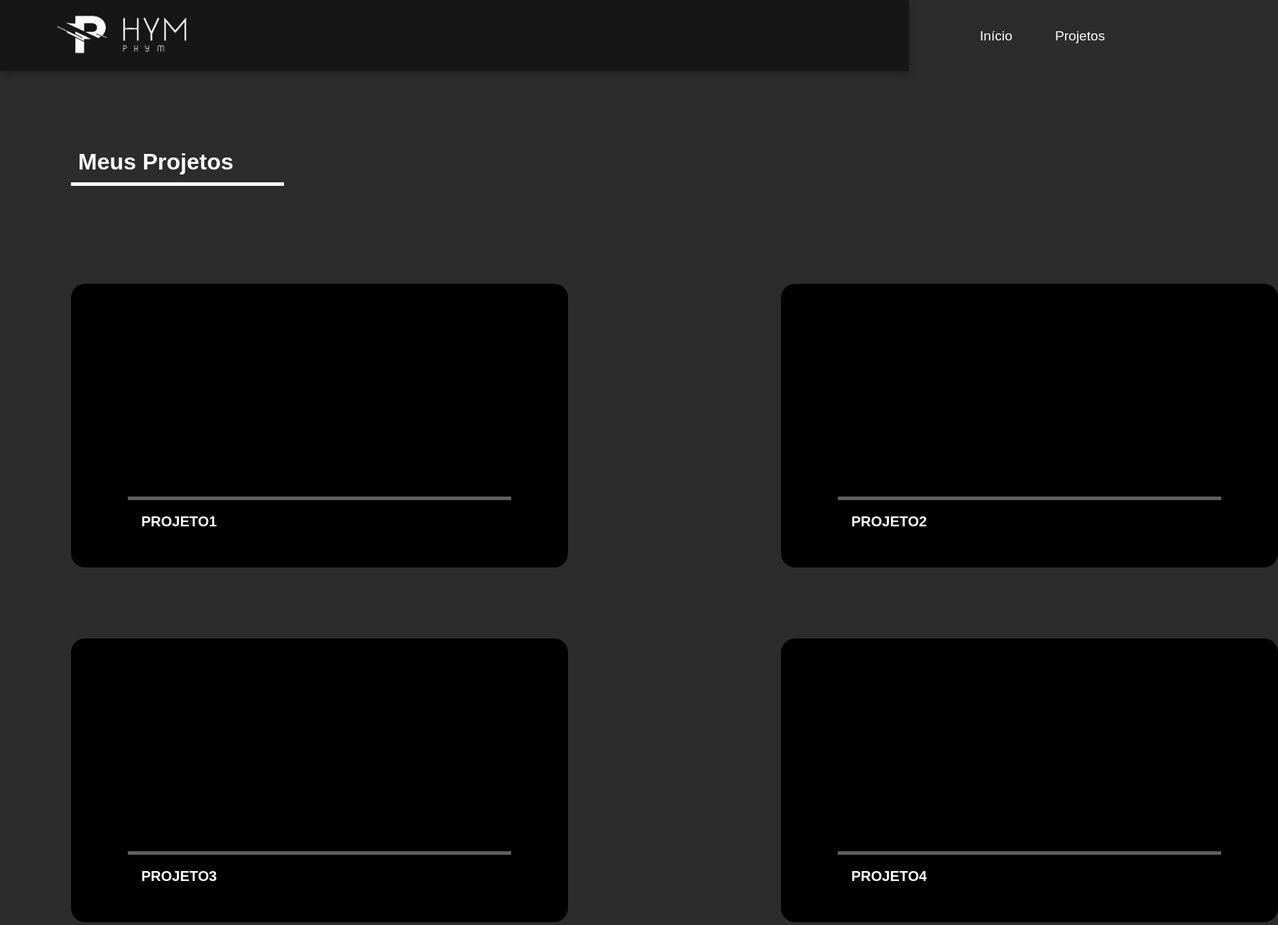
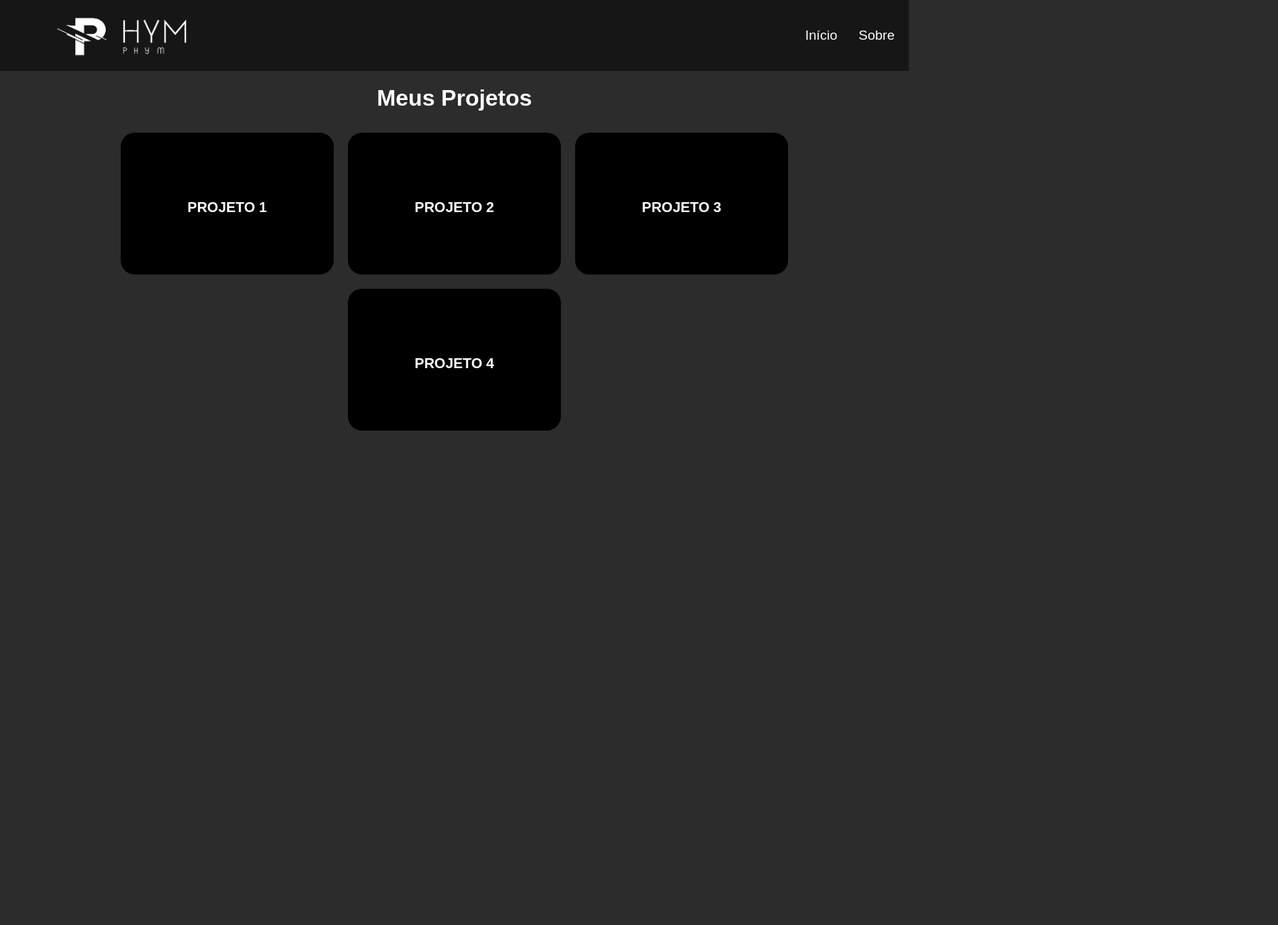
Before and after one commit to dev-yokoyama/Portifolio, a plain HTML site: page html/projetos.html in a window 1280 px wide. Shown: the whole page at 71% size, 1800 px wide, since content can reach past the window. After the commit the page ends 800 px from the top, so only its background shows below. Drawn offline with Linux system fonts and the light colour scheme.

Commit message:
Seu comentário aqui

```diff
--- a/css/projetos.css
+++ b/css/projetos.css
@@ -2,7 +2,6 @@
   margin: 0;
   padding: 0;
   box-sizing: border-box;
-
 }
 
 body, html {
@@ -11,54 +10,44 @@
   color: white;
   font-family: 'Poppins', sans-serif;
 }
-.header-overlay {
-    position: absolute;
-    top: 0;
-    left: 0;
-    width: 100%;
-    height: 100%;
-    pointer-events: none;
-  }
 
 .headers {
-    position: relative;
-    width: 100%;
+  display: flex;
+  justify-content: space-between;
+  align-items: center;
+  padding: 0 20px;
   height: 100px;
-    box-shadow: 0px 4px 10px rgba(0, 0, 0, 0.3);
-    z-index: 1000;
+  background: rgba(0, 0, 0, 0.5);
+}
+a{
   color: white;
+  text-decoration: none;
+  font-size: 19px;
+}
+.header-container {
   display: flex;
+  justify-content: space-between;
   align-items: center;
-    justify-content: space-between;
-    padding: 0 20px;
-    background: rgba(0, 0, 0, 0.5);
   width: 100%;
 }
 
-  .headers  {
-    margin: 0;
-    font-size: 1.5rem;
-    box-shadow: 0px 4px 10px rgba(0, 0, 0, 0.3);
+.teste {
+  list-style: none;
+  display: flex;
+  margin-left: auto;
 }
 
-  .teste, .teste2 {
-    list-style: none;
-    display: flex;
-  }
-
-  .teste, .teste2, .teste4{
+.teste4 {
   margin-left: 30px;
-  }
-
-  .teste, .teste2, .teste3 {
-    color: white;
-    text-decoration: none;
-    font-size: 1.2rem;
 }
 
 .logo-tipo {
   width: 300px;
+}
 
+
+.logo-tipo {
+  width: 300px;
 }
 
 .logo-tipo:hover {
@@ -66,110 +55,82 @@
   transition: 2s;
 }
 
-  .teste {
-    margin-left: 1300px;
+.projetos-section {
+  padding: 20px;
+  text-align: center;
+}
+
+.meus {
+  margin-bottom: 20px;
+  padding-bottom: 10px;
+}
+
+.projetos-container {
+  display: flex;
+  flex-wrap: wrap;
+  justify-content: center;
+  gap: 20px;
+}
+
+.projetos {
+  background-color: #000000;
+  width: 300px;
+  height: 200px;
+  border-radius: 20px;
   display: flex;
   align-items: center;
-    top: 40px;
-    gap: 30px;
-    position: absolute;
+  justify-content: center;
+  text-align: center;
 }
 
-  .teste3:hover {
-    border: none;
-    transition: 1s;
-    background-color: #000000;
-    padding: 10px 15px;
-    border-radius: 30px;
-  }
-  .projetos{
-    background-color: #000000;
-    width: 700px;
-    border-radius: 20px;
-    height: 400px;
-    position: absolute;
-    top: 400px;
-    margin-left: 100px;
-  }
-  .projeto1{
-    position: absolute;
-    border-top: solid 5px rgb(95, 95, 95) ;
-    width: 540px;
-    top: 300px;
-    padding: 19px;
-    margin-left: 80px;
-    font-size: 20px;
-  }
-  .meus{
-    position: absolute;
-    top: 200px;
-    margin-left: 100px;
-    border: none;
-    border-bottom: 5px rgb(255, 255, 255) solid;
-    width: 300px;
-    border-bottom-style: solid;
-    padding: 10px;
-  }
-  .projetos2{
-    background-color: #000000;
-    width: 700px;
-    border-radius: 20px;
-    height: 400px;
-    position: absolute;
-    top: 400px;
-    margin-left: 1100px;
-  }
-  .projeto2{
-    position: absolute;
-    border-top: solid 5px rgb(95, 95, 95) ;
-    width: 540px;
-    top: 300px;
-    padding: 19px;
-    margin-left: 80px;
+.projeto {
+  padding-top: 10px;
   font-size: 20px;
 }
 
-
-
-  .projetos4{
-    background-color: #000000;
-    width: 700px;
-    border-radius: 20px;
-    height: 400px;
-    position: absolute;
-    top: 900px;
-    margin-left: 1100px;
-  }
-  .projeto4{
-    position: absolute;
-    border-top: solid 5px rgb(95, 95, 95) ;
-    width: 540px;
-    top: 300px;
-    padding: 19px;
-    margin-left: 80px;
-    font-size: 20px;
+@media (max-width: 768px) {
+  .headers {
+      padding: 0 10px;
+      height: 80px;
   }
 
-  .projetos5{
-    background-color: #000000;
-    width: 700px;
-    border-radius: 20px;
-    height: 400px;
-    position: absolute;
-    top: 900px;
-    margin-left: 100px;
+  .projetos-section {
+      padding: 10px;
   }
-  .projeto5{
-    position: absolute;
-    border-top: solid 5px rgb(95, 95, 95) ;
-    width: 540px;
-    top: 300px;
-    padding: 19px;
-    margin-left: 80px;
-    font-size: 20px;
+
+  .projetos {
+      width: 100%;
+      height: auto;
+      padding: 20px;
   }
- .naosei{
-    position: absolute;
-    top: 1400px;
-    color: #2C2C2C;
+
+  .projetos-container {
+      gap: 10px;
   }
+
+  .logo-tipo {
+      width: 200px;
+  }
+}
+@media (max-width: 768px) {
+  a {
+      font-size: 16px;
+  }
+  .projeto {
+      font-size: 18px;
+  }
+}
+@media (max-width: 480px) {
+  .headers {
+      flex-direction: column;
+      height: auto;
+  }
+
+  .teste4 {
+      margin-left: 0;
+  }
+
+  .projetos {
+      height: auto;
+  }
+}
--- a/css/sobre.css
+++ b/css/sobre.css
@@ -2,53 +2,17 @@
   margin: 0;
   padding: 0;
   box-sizing: border-box;
-
 }
 
 body, html {
   height: 100%;
   background: #2C2C2C;
   color: white;
-    font-family: 'Poppins', sans-serif;;
-  }
-.teste, .teste2 {
-    list-style: none;
-    display: flex;
-  }
-
- .teste, .teste2, .teste4{
-    margin-left: 30px;
-  }
-
-.teste, .teste2, .teste3 {
-    color: rgb(255, 255, 255);
-    text-decoration: none;
-    font-size: 1.2rem;
-  }
-  .logo-tipo:hover{
-    width: 350px;
-    transition: 2s;
-  }
-  .teste{
-	margin-left: 1400px;
-	display: flex;
-    align-items: center;
-   top: 40px;
-	gap:30px;
-    position: absolute;
-}
-.teste3:hover{
-border: none;
-transition: 1s;
-background-color: #000000;
-padding: 10px 15px;
-border-radius: 30px;
-}
-.logo-tipo{
-    width:300px;
+  font-family: 'Poppins', sans-serif;
 }
 
 .headers {
+  position: relative;
   width: 100%;
   height: 100px;
   z-index: 1000;
@@ -60,259 +24,112 @@ border-radius: 30px;
   background: rgba(0, 0, 0, 0.5);
 }
 
-  .headers  {
-    margin: 0;
-    font-size: 1.5rem;
+.header-container {
+  display: flex;
+  align-items: center;
+  justify-content: space-between;
+  width: 100%;
 }
 
- .cursos{
-  margin-left: 200px;
-  position: absolute;
-  top: 1240px;
-  justify-content: center;
-  align-items: center;
-  overflow: hidden;
-
-  padding: 50px;
- }
- .img-cursos{
-  margin-left: 120px;
-  position: absolute;
-  top: 1250px;
-  border-radius: 10px;
-  background: rgba(0, 0, 0, 0.5);
- }
- .img-cursos2{
-  margin-left: 120px;
-  position: absolute;
-  top: 1810px;
-  border-radius: 10px;
-  background: rgba(0, 0, 0, 0.5);
- }
- .cursos2{
-  margin-left: 200px;
-  position: absolute;
-  top: 1800px;
-  padding: 50px;
- }
- .cursos3{
-  margin-left: 200px;
-  position: absolute;
-  top: 2450px;
+.teste, .teste2 {
+  list-style: none;
+  display: flex;
 }
 
-
- .img-cursos3{
-  margin-left: 80px;
-  position: absolute;
-  top: 2390px;
-  height: 100px;
-  border-radius: 10px;
-  background: rgba(0, 0, 0, 0.5);
+.teste4 {
+  margin-left: 30px;
 }
 
-
- .tudo{
-  position: absolute;
-
+.teste3 {
+  color: rgb(255, 255, 255);
+  text-decoration: none;
+  font-size: 1.2rem;
 }
 
-
- .complemento{
-  position: absolute;
-  margin-left: 100px;
-  top: 1100px;
-  font-size: 40px;
-  border-bottom: 5px rgb(255, 255, 255) solid;
-  width: 600px;
-  padding: 10px;
-
+.teste3:hover {
+  border: none;
+  transition: 1s;
+  background-color: #000000;
+  padding: 10px 15px;
+  border-radius: 30px;
 }
 
-
- .texto-todo{
-  margin-left: 100px;
-  font-size: 40px;
-  border-bottom: 5px rgb(255, 255, 255) solid;
-  width: 500px;
-  border-bottom-style: solid;
-  padding: 10px;
-
+.logo-tipo {
+  width: 300px;
 }
 
+.texto-todo {
+  margin: 40px;
+  font-size: 40px;
+  border-bottom: 5px solid #fff;
+}
 
+.sobre-mim {
+  margin: 20px 40px;
+  font-size: 25px;
+}
 
- .com{
-  position: relative;
-  top: 650px;
-  margin-left: 700px;
+.Competencias {
+  margin: 40px;
+  font-size: 40px;
+  border-bottom: 5px solid #fff;
+}
+
+.com-container {
+  display: flex;
+  justify-content: space-between;
+  margin: 20px 40px;
+}
+
+.com, .com2, .com3, .com4 {
   width: 140px;
-  height:80px;
+  height: 80px;
   border-radius: 30px;
   display: flex;
   justify-content: center;
   align-items: center;
- overflow: hidden;
-}
-.com::before{
-  content: '';
-  position: absolute;
-width: 20px;
-height: 200%;
-background: linear-gradient(180deg, #ffffff, #ffffff);
-animation: animate 3s linear infinite;
-}
-@keyframes animate{
-  100%{
-    transform: rotate(360deg);
-  }
-}
-.com::after{
-  content: '';
-  position: absolute;
+  position: relative;
   background: rgb(104, 104, 104);
-  inset: 5px;
-  border-radius: inherit;
-}
- .sobre-mim{
-  position: absolute;
-  top: 250px;
-  font-size: 25px;
-  margin-left: 400px;
- }
-
-  .Competencias{
-    position: absolute;
-    top: 720px;
-    margin-left: 100px;
-    font-size: 40px;
-    border: none;
-    border-bottom: 5px rgb(255, 255, 255) solid;
-    width: 400px;
-    border-bottom-style: solid;
-    padding: 10px;
-  }
-  .naosei{
-    font-size: 30px;
-    margin-left: 745px;
-    position: absolute;
-    top: 620px;
-    color: #9208c9;
+  border-radius: 40px;
 }
 
 
 
 
-.com2::after{
-  content: '';
-  position: absolute;
-  background: rgb(104, 104, 104);
-  inset: 5px;
-  border-radius: inherit;
+
+@keyframes animate {
+  100% {
+      transform: rotate(360deg);
   }
-.com2::before{
-  content: '';
-  position: absolute;
-width: 20px;
-height: 200%;
-background: linear-gradient(180deg, #ffffff, #ffffff);
-animation: animate 3s linear infinite;
 }
 
-.com2{
-  position: relative;
-  top: 570px;
-  margin-left: 900px;
-  width: 140px;
-  height:80px;
-  border-radius: 30px;
- display: flex;
- justify-content: center;
- align-items: center;
- overflow: hidden;
+.complemento {
+  margin: 40px 40px;
+  font-size: 40px;
+  border-bottom: 5px solid #fff;
 }
 
-.com3::after{
-  content: '';
-  position: absolute;
-  background: rgb(104, 104, 104);
-  inset: 5px;
-  border-radius: inherit;
-}
-.com3::before{
-  content: '';
-  position: absolute;
-width: 20px;
-height: 200%;
-background: linear-gradient(180deg, #ffffff, #ffffff);
-animation: animate 3s linear infinite;
+.cursos-container {
+  display: flex;
+  align-items: center;
+  margin: 20px 40px;
 }
 
-.com3{
-  position: relative;
-  top: 490px;
-  margin-left: 1100px;
-  width: 140px;
-  height:80px;
-  border-radius: 30px;
- display: flex;
- justify-content: center;
- align-items: center;
- overflow: hidden;
-}
-.Bost, .HTMLS, .CSSS, .JavaScript{
-  z-index: 1;
-  color: #fff;
-  text-shadow: 0 0 10px rgba(255, 255, 255, 0.7),
-               0 0 20px rgba(255, 255, 255, 0.5),
-               0 0 30px rgba(255, 255, 255, 0.3);
+.img-cursos {
+  width: 100px;
+  margin-right: 20px;
 }
 
-.com4::after{
-  content: '';
-  position: absolute;
-  background: rgb(104, 104, 104);
-  inset: 5px;
-  border-radius: inherit;
-}
-.com4::before{
-  content: '';
-  position: absolute;
-width: 20px;
-height: 200%;
-background: linear-gradient(180deg, #ffffff, #ffffff);
-animation: animate 3s linear infinite;
-}
-
-.com4{
-  position: relative;
-  top: 410px;
-  margin-left: 1300px;
-  width: 140px;
-  height:80px;
-  border-radius: 30px;
- display: flex;
- justify-content: center;
- align-items: center;
- overflow: hidden;
-}
-
-
-
-
-.titulo-h2{
-  font-size: 30px;
-}
-.paragrafo1{
+.titulo-h2 {
   font-size: 30px;
 }
 
-.oquepossoescrever{
+.paragrafo1 {
+  font-size: 20px;
+}
+
+.oquepossoescrever {
   top: 3000px;
   position: absolute;
   color: #2C2C2C;
 }
-.sobre-mim{
-  margin-left: 100px;
-  font-size: 23px;
-}
--- a/css/style.css
+++ b/css/style.css
@@ -26,7 +26,7 @@ body, html {
   left: 0;
   width: 100%;
   height: 100%;
-  object-fit: cover; /* Isso garante que o vídeo cubra toda a área disponível sem ser cortado */
+  object-fit: cover;
 }
 
 .header-overlay {
@@ -37,7 +37,10 @@ body, html {
   height: 100%;
   pointer-events: none;
 }
-
+.menu {
+  display: flex;
+  justify-content: flex-end;
+}
 .headers {
   position: relative;
   width: 100%;
@@ -55,7 +58,7 @@ body, html {
 .headers  {
   margin: 0;
   font-size: 1.5rem;
-  box-shadow: 0px 4px 10px rgba(0, 0, 0, 0.3);
+  box-shadow: 0px 4px 10 px rgba(0, 0, 0, 0.3);
 }
 
 .teste, .teste2 {
@@ -63,9 +66,6 @@ body, html {
   display: flex;
 }
 
-.teste, .teste2, .teste4{
-  margin-left: 30px;
-}
 
 .teste, .teste2, .teste3 {
   color: white;
@@ -100,12 +100,14 @@ body, html {
 
 .teste {
   display: flex;
-  margin-left: 1300px;
+  align-items: center;
   top: 40px;
   gap: 30px;
   position: absolute;
 }
-
+.todos{
+  justify-content: center;
+}
 .teste3:hover {
   border: none;
   transition: 1s;
--- a/html/projetos.html
+++ b/html/projetos.html
@@ -8,21 +8,34 @@
 </head>
 <body>
     <header class="headers">
-        <div class="">
+        <div class="header-container">
             <img class="logo-tipo" src="../img/kkkk-removebg-preview.png" alt="">
             <nav class="teste2">
                 <ul class="teste">
                     <li class="teste4"><a class="teste3" href="../index.html">Início</a></li>
-              <li class="teste4"><a class="teste3" href="../html/projetos.html">Projetos</a></li>
+                    <li class="teste4"><a class="teste3" href="../html/projetos.html">Sobre</a></li>
                 </ul>
             </nav>
         </div>
     </header>
+
+    <div class="projetos-section">
         <h1 class="meus">Meus Projetos</h1>
-    <div class="projetos"><h2 class="projeto1">PROJETO1</div>
-        <div class="projetos2"><h2 class="projeto2">PROJETO2</div>
-                <div class="projetos4"><h2 class="projeto4">PROJETO4</div>
-                    <div class="projetos5"><h2 class="projeto5">PROJETO3</div>
-                        <p class="naosei">a</p>
+        <div class="projetos-container">
+            <div class="projetos">
+                <h2 class="projeto">PROJETO 1</h2>
+            </div>
+            <div class="projetos">
+                <h2 class="projeto">PROJETO 2</h2>
+            </div>
+            <div class="projetos">
+                <h2 class="projeto">PROJETO 3</h2>
+            </div>
+            <div class="projetos">
+                <h2 class="projeto">PROJETO 4</h2>
+            </div>
+        </div>
+    </div>
+
 </body>
 </html>
```
Also changed, not shown: html/sobre.html (+38 -33 lines), index.html (+10 -10 lines), script.js (deleted). Lines whose indentation alone changed are shown as unchanged.
